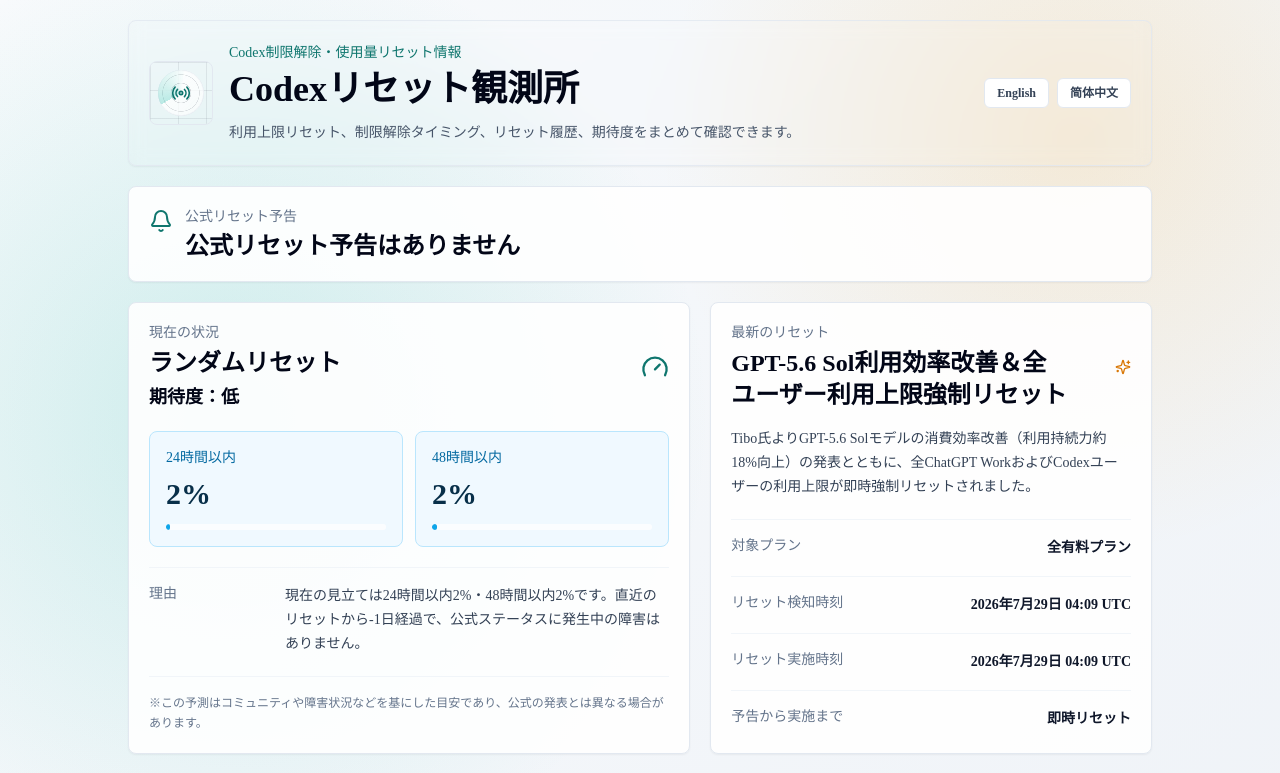
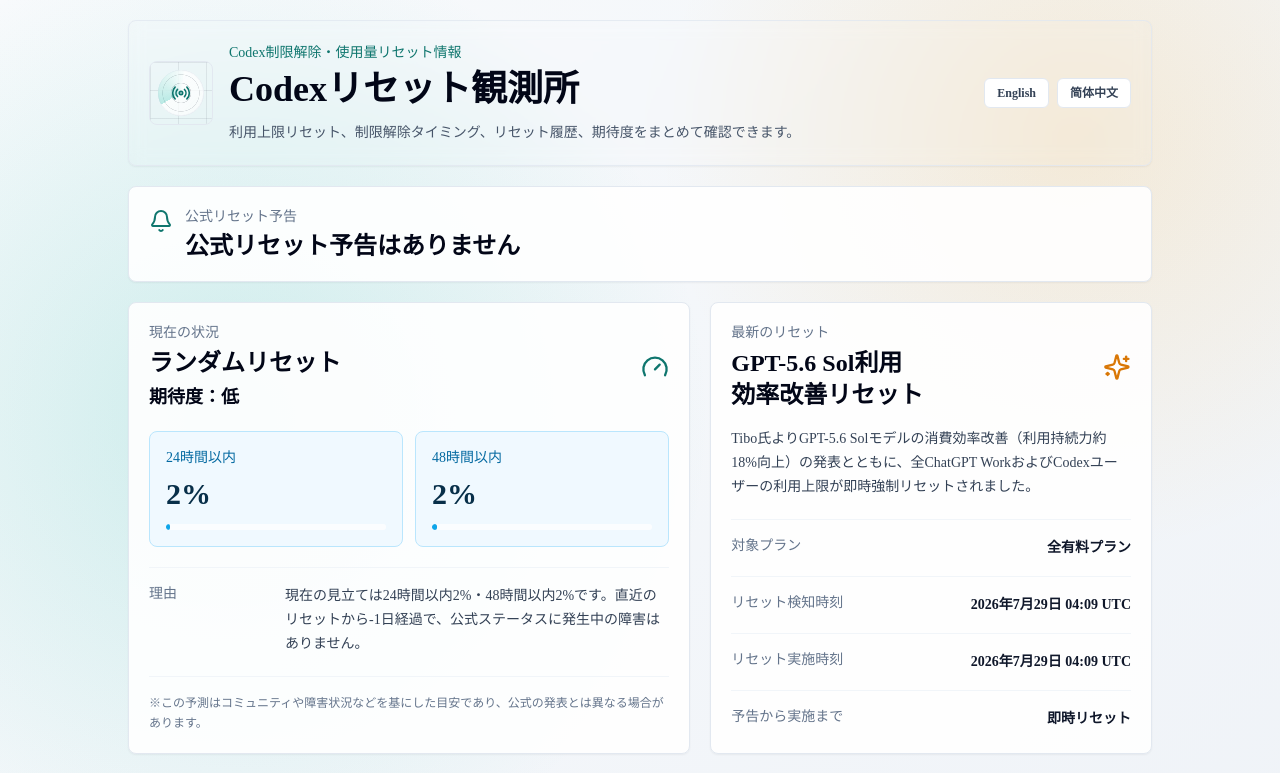
Before and after one commit to gussuri/codex-reset-observatory, a Next.js app: page / in a window 1280 px wide. Shown: the top 773 px of the page. Built offline with nearby package versions, Linux system fonts and the light colour scheme; no server answers.

Commit message:
fix(history): update latest reset event title to 'GPT-5.6 Sol利用効率改善リセット'

```diff
--- a/data/resetHistory.ts
+++ b/data/resetHistory.ts
@@ -163,7 +163,7 @@
 export const LOCAL_RESET_HISTORY: Array<WindowEventLike> = [
   {
     id: "local-codex-gpt56-sol-efficiency-reset-2026-07-29",
-    title: "GPT-5.6 Sol利用効率改善＆全ユーザー利用上限強制リセット",
+    title: "GPT-5.6 Sol利用効率改善リセット",
     kind: "reset_completed",
     status: "closed",
     opened_at: "2026-07-29T13:09:00+09:00",
```
